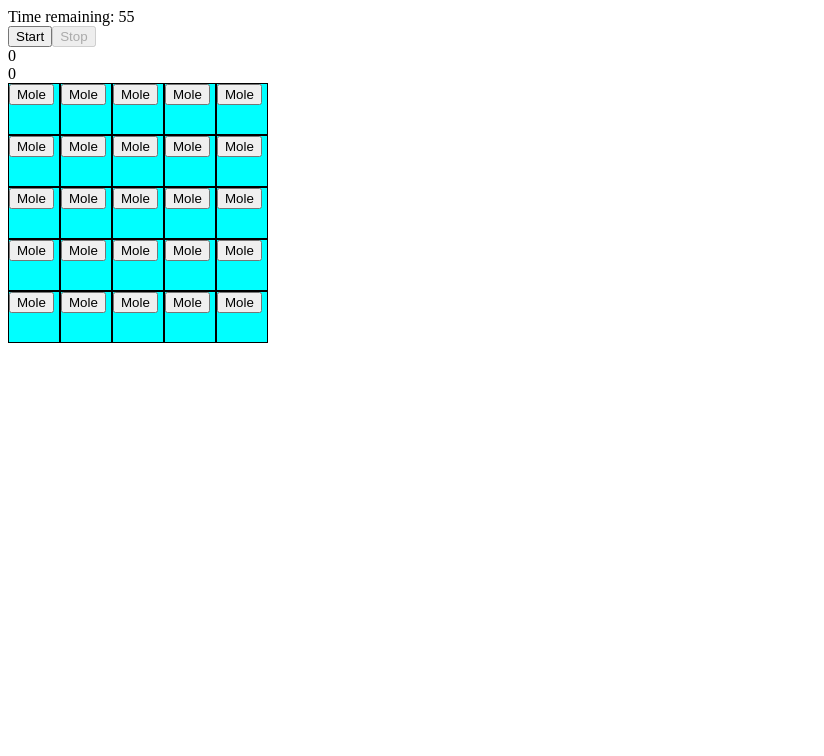
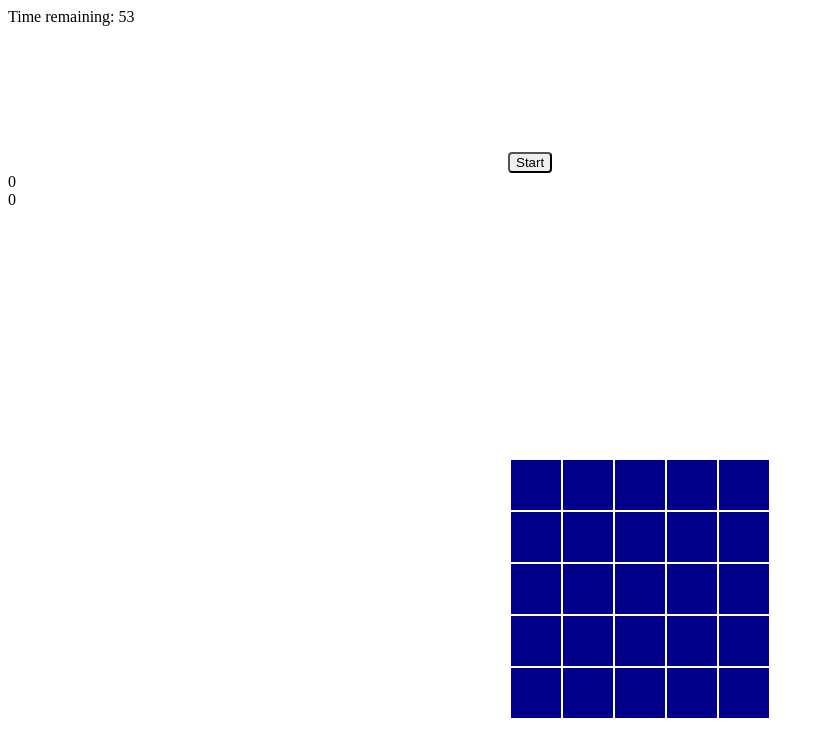
Before and after one commit to TKprinz/Whack-a-Mole, an Angular app: page / in a window 1280 px wide. Shown: the top 756 px of the page, without its empty margins (0-824 px from the left). Built offline with nearby package versions, Linux system fonts and the light colour scheme.

Commit message:
Added some HTML and CSS.

```diff
--- a/src/app/gameview/gameview.component.css
+++ b/src/app/gameview/gameview.component.css
@@ -1,11 +1,30 @@
 .gameview {
   display: flex;
   flex-wrap: wrap;
+  justify-content: center;
+  margin-top: 250px;
 }
 
-.cell {
+.box {
   width: 50px;
   height: 50px;
-  background-color: aqua;
-  border: 1px solid black;
+  background-color: darkblue;
+  border: 1px solid white;
 }
+.box img {
+  width: 100%;
+  height: 100%;
+  object-fit: cover;
+}
+
+.button {
+  width: 100%;
+  height: 100%;
+  object-fit: cover;
+}
+
+.startBtn {
+  border-radius: 4px;
+  margin-left: 500px;
+  margin-top: 10%;
+}
--- a/src/app/gameview/gameview.component.html
+++ b/src/app/gameview/gameview.component.html
@@ -3,34 +3,26 @@
 <div>Time remaining: {{ _gameLogic.timeLeft }}</div>
 <!-- Knapp för att starta spelet. När knappen trycks på, anropas en funktion från _gameLogic service som startar spelet och sätter clockStarted till true, knappen är också inaktiverad när spelet redan har startat. -->
 <button
-  class="btn btn-primary"
-  (click)="(_gameLogic.timeLeft)"
+  class="startBtn"
+  (click)="_gameLogic.startClock()"
   [disabled]="_gameLogic.clockStarted"
 >
   Start
-</button>
-<!-- Knapp för att stoppa spelet. När knappen trycks på, anropas en funktion från _gameLogic service som avslutar spelet och sätter clockStarted till false, knappen är också inaktiverad när spelet inte har startat. -->
-<button
-  class="btn btn-primary"
-  (click)="(_gameLogic.timeLeft)"
-  [disabled]="!_gameLogic.clockStarted"
->
-  Stop
 </button>
 <!-- Tid som återstår i spelet i sekunder. -->
 <div>{{ _gameLogic.timeRemains }}</div>
 <!-- Resultatet av spelet -->
 <div>{{ _gameLogic.result }}</div>
-<!-- Tom div som visar gameview -->
 <div class="board"></div>
-<!-- Container för spelets spelplan, där varje ruta i spelet visas. -->
 <div class="gameview">
   <!-- Loopar igenom varje rad i spelets spelplan, som hämtas från _gameLogic service. -->
   <div class="row" *ngFor="let row of _gameLogic.EventGrid; let i = index">
-    <!-- Loopar igenom varje cell i raden. -->
-    <div class="cell" *ngFor="let image of row; let x = index">
+    <!-- Loopar igenom varje box i raden. -->
+    <div class="box" *ngFor="let img of row; let x = index">
       <!-- Knapp som representerar en mole i varje cell. När knappen trycks på ska spelaren få poäng och molen ska försvinna. -->
-      <button class="btnClick">Mole</button>
+      <button class="button" *ngIf="img" (click)="_gameLogic.moleClick(i, x)">
+        <img [src]="img" />
+      </button>
     </div>
   </div>
 </div>
```
